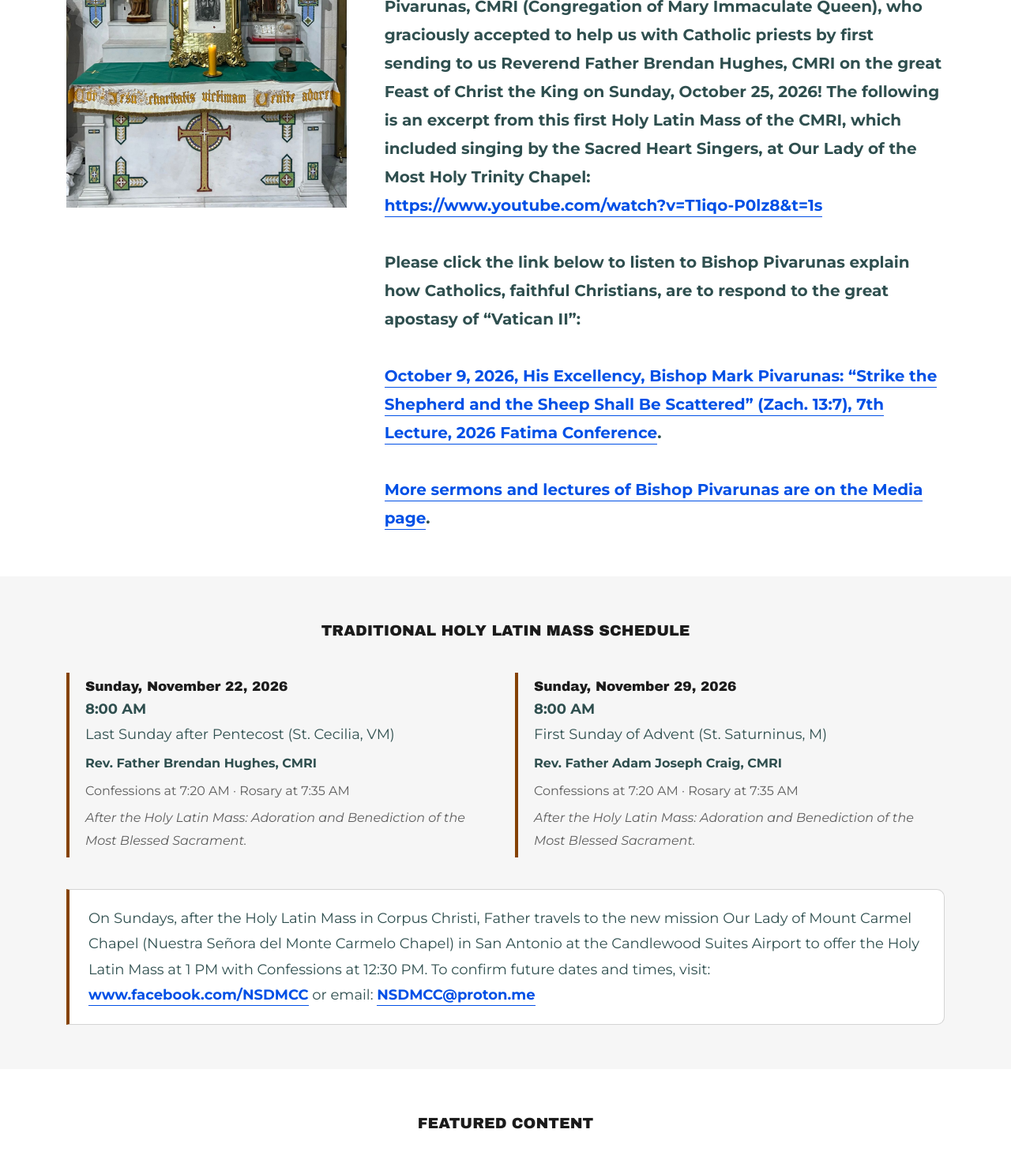
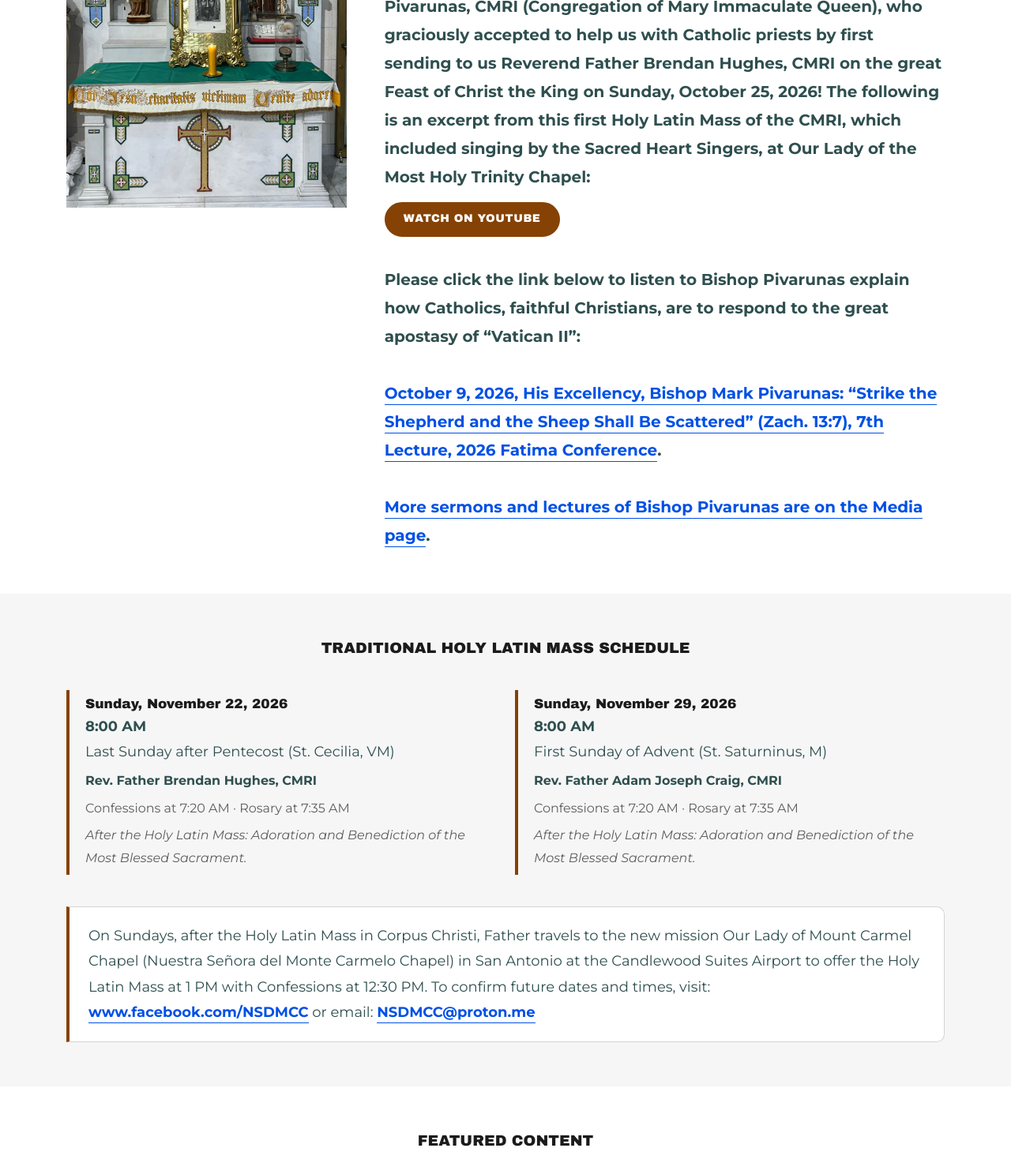
Before and after one commit to ourladymhtchurch/ourladymhtchurch.github.io, a Jekyll site: the page built from index.html, in a window 1280 px wide, cut to the strip 1327-2800 px from the top of the page. Shown: the whole strip at 79% size. Built offline with Jekyll 4.4.1, drawn with Linux system fonts in a browser that asks for light colours.

Commit message:
Chapel News: show the Christ the King YouTube link as a "Watch on YouTube" button

```diff
--- a/_sass/olmht/_components.scss
+++ b/_sass/olmht/_components.scss
@@ -70,6 +70,10 @@
 .btn--outline { background: transparent; color: var(--brown); }
 .btn--outline:hover { background: var(--brown); border-color: var(--brown); color: #fff; }
 .btn:focus-visible { outline: 3px solid var(--brown); outline-offset: 3px; }
+/* A button inside written text (.rich, e.g. Chapel News): keep the button look, not the blue link style */
+.rich p.rich__button { margin-top: 14px; }
+.rich a.btn { color: #fff; font-weight: 400; border: 2px solid var(--brown); padding-bottom: 8px; overflow-wrap: normal; }
+.rich a.btn:hover { color: #fff; border-color: var(--brown-hover); }
 .button-row { display: flex; flex-wrap: wrap; justify-content: center; gap: 12px; margin-top: 24px; }
 
 /* PDF viewer */
--- a/index.html
+++ b/index.html
@@ -25,7 +25,7 @@ first video listed there.
 <p><strong>Deo gratias...+ Gloria in Excelcis Deo...+ All thanks, praise, and glory be to Our Divine Lord and Savior Jesus Christ the King of Kings, and His Most Sacred Heart reigning through the Immaculate Heart of Mary Our Queen Mother and Saint Joseph's Sacred Heart, and the daily Rosary...Thank you so much for your daily Rosary and prayers...+</strong></p>
 <p><br></p>
 <p><strong>We are most grateful to His Excellency Bishop Mark Anthony Pivarunas, CMRI (Congregation of Mary Immaculate Queen), who graciously accepted to help us with Catholic priests by first sending to us Reverend Father Brendan Hughes, CMRI on the great Feast of Christ the King on Sunday, October 25, 2026! The following is an excerpt from this first Holy Latin Mass of the CMRI, which included singing by the Sacred Heart Singers, at Our Lady of the Most Holy Trinity Chapel:</strong></p>
-<p><a href="https://www.youtube.com/watch?v=T1iqo-P0lz8&amp;t=1s" target="_blank" rel="noopener"><strong>https://www.youtube.com/watch?v=T1iqo-P0lz8&amp;t=1s</strong></a></p>
+<p class="rich__button"><a class="btn" href="https://www.youtube.com/watch?v=T1iqo-P0lz8&amp;t=1s" target="_blank" rel="noopener">Watch on YouTube</a></p>
 <p><br></p>
 <p><strong>Please click the link below to listen to Bishop Pivarunas explain how Catholics, faithful Christians, are to respond to the great apostasy of “Vatican II”:</strong></p>
 <p><br></p>
```
Also changed, not shown: README.md.
